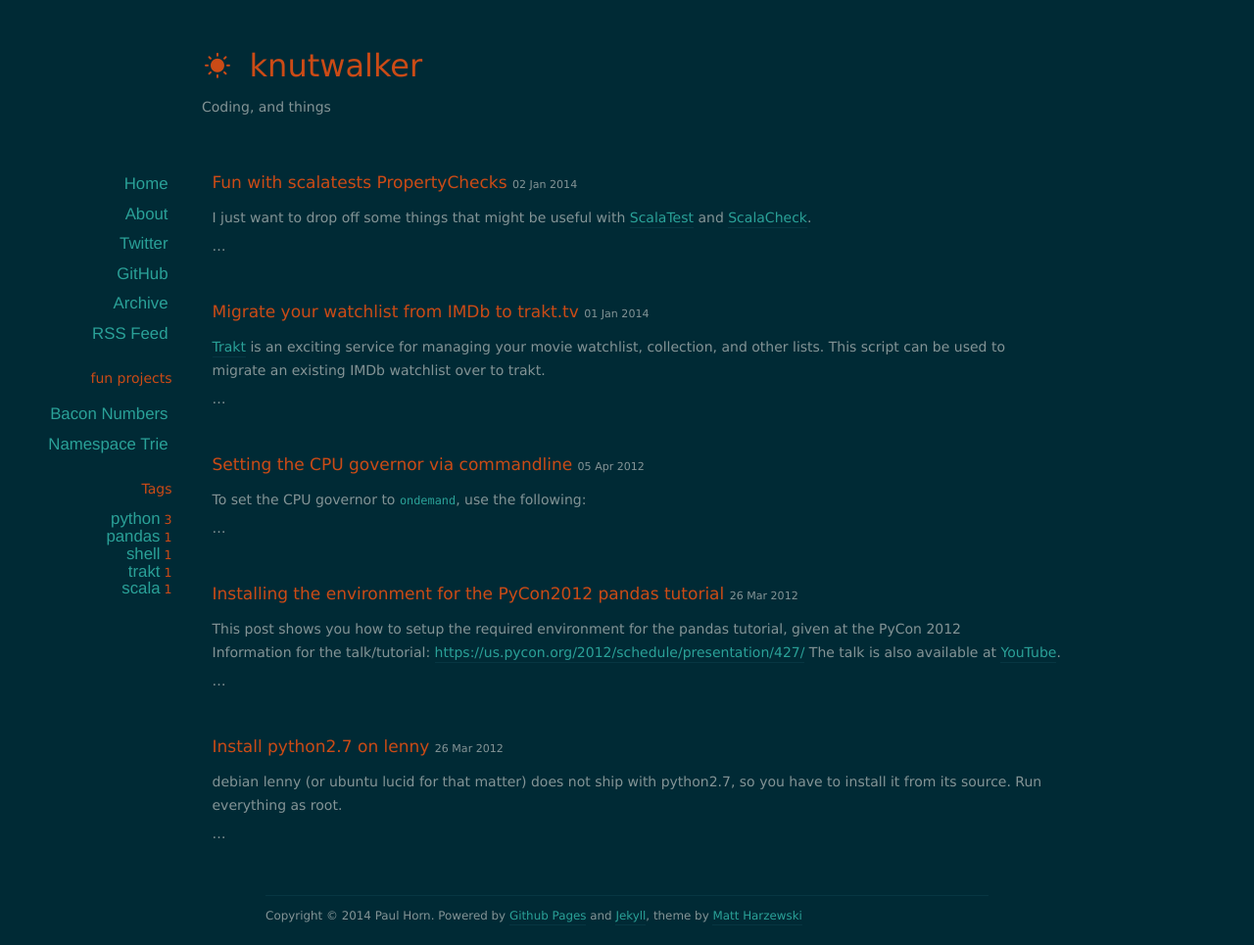
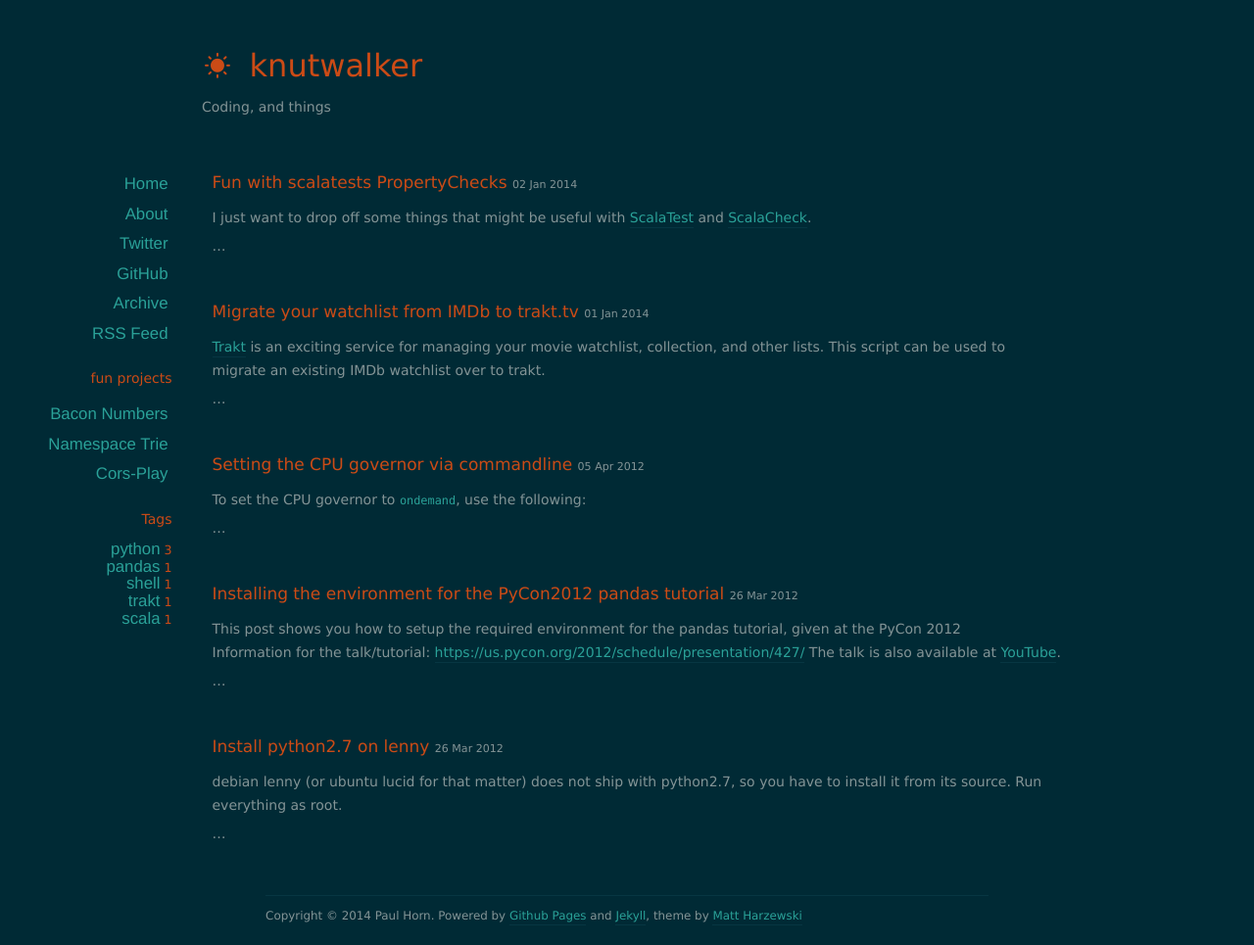
Before and after one commit to knutwalker/knutwalker.github.io, a Jekyll site: the page built from index.html, in a window 1280 px wide. Shown: the whole page at 98% size. Built offline with Jekyll 4.4.1, drawn with Linux system fonts in a browser that asks for light colours; nearby versions of some CDN libraries; Markdown is read by kramdown in place of the engine named in the settings; the list of posts is cut into pages by our own code.

Commit message:
add cors-play project

```diff
--- a/_data/projects.yml
+++ b/_data/projects.yml
@@ -3,3 +3,6 @@
 
 - name: Namespace Trie
   url: /namespacetrie/
+
+- name: Cors-Play
+  url: /cors-play/
```
